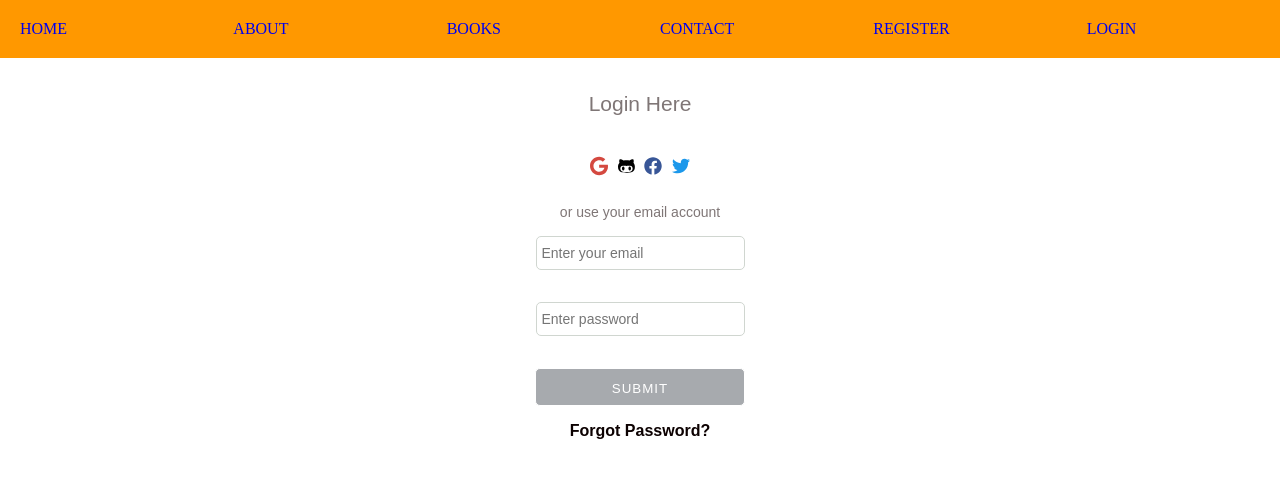
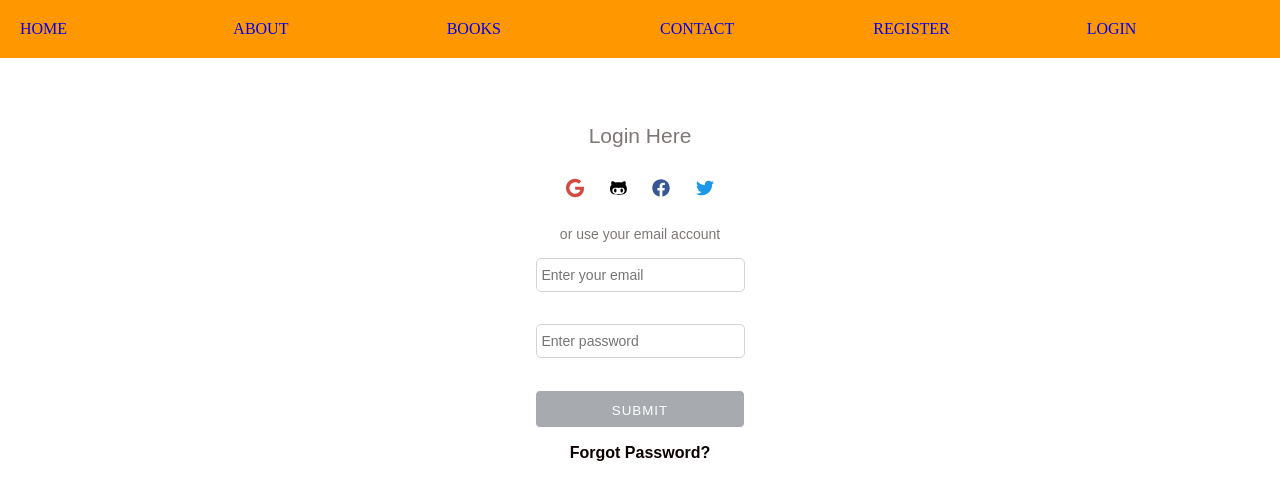
Before and after one commit to Paul-js-hub/reactjs-books-app, a React (Create React App) app: page /login in a window 1280 px wide. Shown: the top 500 px of the page. Built offline with nearby package versions, Linux system fonts and the light colour scheme.

Commit message:
styled the social icons

```diff
--- a/src/components/Register/register.css
+++ b/src/components/Register/register.css
@@ -11,12 +11,14 @@
   display: flex;
   flex-direction: column;
   align-items: center;
+  margin-top: 32px;
 }
 
 h1.header-tag {
   font-weight: 300;
   color: #7f7676;
   font-size: 21px;
+  margin-bottom: 4px;
 }
 
 input.form-input {
@@ -64,6 +66,8 @@ button.submit-btn:focus{
   height: 40px;
   width: 40px;
   font-size: 18px;
+  padding-left: 8px;
+  padding-right: 8px;
 }
 
 .github-icon{
@@ -72,6 +76,8 @@ button.submit-btn:focus{
   height: 40px;
   width: 40px;
   font-size: 18px;
+  padding-left: 8px;
+  padding-right: 8px;
 }
 
 .facebook-icon{
@@ -80,6 +86,8 @@ button.submit-btn:focus{
   height: 40px;
   width: 40px;
   font-size: 18px;
+  padding-left: 8px;
+  padding-right: 8px;
 }
 
 .twitter-icon{
@@ -88,6 +96,8 @@ button.submit-btn:focus{
   height: 40px;
   width: 40px;
   font-size: 18px;
+  padding-left: 8px;
+  padding-right: 8px;
 }
 
 .email-span{
```
